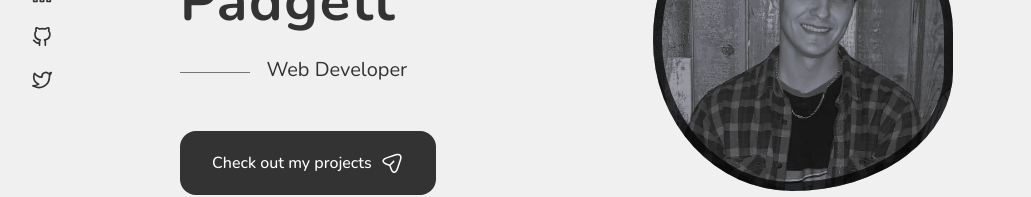
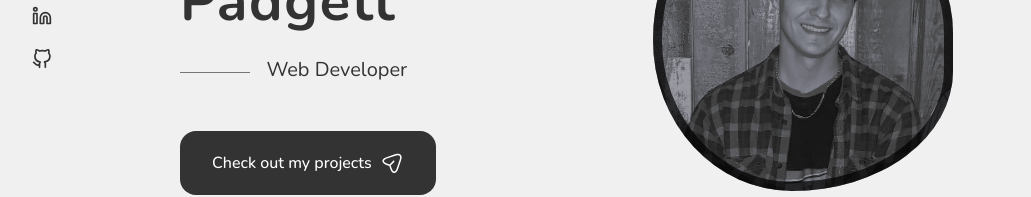
Before and after one commit to HunterPadgett/react-refresh, a React (Create React App) app: page / in a window 1280 px wide. Shown: the part 298-495 px from the top of the page, without its empty margins (124-1155 px from the left). Built offline with nearby package versions, Linux system fonts and the light colour scheme.

Commit message:
update socials

```diff
--- a/src/components/home/Social.jsx
+++ b/src/components/home/Social.jsx
@@ -1,5 +1,5 @@
 import React from "react";
-import { FiTwitter, FiGithub, FiLinkedin } from "react-icons/fi";
+import { FiGithub, FiLinkedin } from "react-icons/fi";
 
 const Social = () => {
  return (
@@ -20,14 +20,14 @@ const Social = () => {
    >
     <FiGithub />
    </a>
-   <a
+   {/* <a
     href="https://twitter.com/huntapadgett"
     className="home__social-icon"
     target="_blank"
     rel="noreferrer"
    >
     <FiTwitter />
-   </a>
+   </a> */}
   </div>
  );
 };
```
